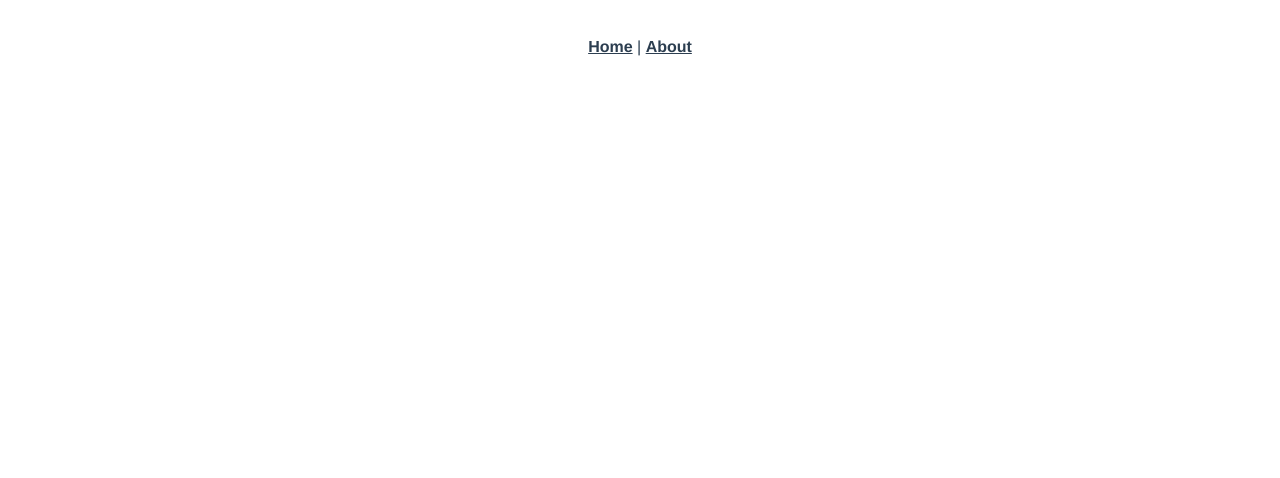
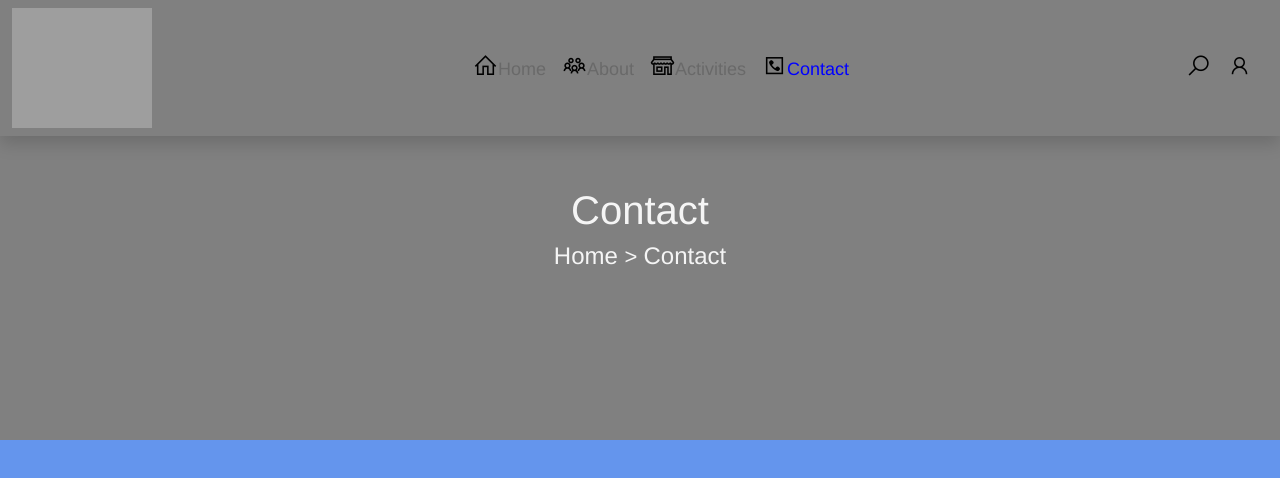
Before and after one commit to C0dingForFun/capstone, a Vue app: page /contact in a window 1280 px wide. Before the commit this address had no page. Shown: the top 478 px of the page. Built offline with nearby package versions, Linux system fonts and the light colour scheme; grey boxes are pictures that could not be loaded.

Commit message:
frontend

```diff
--- a/public/index.html
+++ b/public/index.html
@@ -5,6 +5,8 @@
     <meta http-equiv="X-UA-Compatible" content="IE=edge">
     <meta name="viewport" content="width=device-width,initial-scale=1.0">
     <link rel="icon" href="<%= BASE_URL %>favicon.ico">
+    <link href="https://cdn.jsdelivr.net/npm/bootstrap@5.3.3/dist/css/bootstrap.min.css" rel="stylesheet" integrity="sha384-QWTKZyjpPEjISv5WaRU9OFeRpok6YctnYmDr5pNlyT2bRjXh0JMhjY6hW+ALEwIH" crossorigin="anonymous">
+    <link rel= "stylesheet" href= "https://maxst.icons8.com/vue-static/landings/line-awesome/line-awesome/1.3.0/css/line-awesome.min.css" >
     <title><%= htmlWebpackPlugin.options.title %></title>
   </head>
   <body>
@@ -13,5 +15,6 @@
     </noscript>
     <div id="app"></div>
     <!-- built files will be auto injected -->
+    <script src="https://cdn.jsdelivr.net/npm/bootstrap@5.3.3/dist/js/bootstrap.bundle.min.js" integrity="sha384-YvpcrYf0tY3lHB60NNkmXc5s9fDVZLESaAA55NDzOxhy9GkcIdslK1eN7N6jIeHz" crossorigin="anonymous"></script>
   </body>
 </html>
--- a/src/App.vue
+++ b/src/App.vue
@@ -1,11 +1,16 @@
 <template>
-  <nav>
-    <router-link to="/">Home</router-link> |
-    <router-link to="/about">About</router-link>
-  </nav>
+  <NavBarComp>
+  </NavBarComp>
   <router-view/>
 </template>
-
+<script>
+import NavBarComp from './components/NavBarComp.vue';
+export default{
+  components:{
+    NavBarComp
+  }
+}
+</script>
 <style>
 #app {
   font-family: Avenir, Helvetica, Arial, sans-serif;
@@ -13,6 +18,7 @@
   -moz-osx-font-smoothing: grayscale;
   text-align: center;
   color: #2c3e50;
+  overflow-x: hidden;
 }
 
 nav {
@@ -25,6 +31,6 @@ nav a {
 }
 
 nav a.router-link-exact-active {
-  color: #42b983;
+  color: blue;
 }
 </style>
--- a/src/components/HelloWorld.vue
+++ /dev/null
@@ -1,60 +0,0 @@
-<template>
-  <div class="hello">
-    <h1>{{ msg }}</h1>
-    <p>
-      For a guide and recipes on how to configure / customize this project,<br>
-      check out the
-      <a href="https://cli.vuejs.org" target="_blank" rel="noopener">vue-cli documentation</a>.
-    </p>
-    <h3>Installed CLI Plugins</h3>
-    <ul>
-      <li><a href="https://github.com/vuejs/vue-cli/tree/dev/packages/%40vue/cli-plugin-babel" target="_blank" rel="noopener">babel</a></li>
-      <li><a href="https://github.com/vuejs/vue-cli/tree/dev/packages/%40vue/cli-plugin-pwa" target="_blank" rel="noopener">pwa</a></li>
-      <li><a href="https://github.com/vuejs/vue-cli/tree/dev/packages/%40vue/cli-plugin-router" target="_blank" rel="noopener">router</a></li>
-      <li><a href="https://github.com/vuejs/vue-cli/tree/dev/packages/%40vue/cli-plugin-vuex" target="_blank" rel="noopener">vuex</a></li>
-    </ul>
-    <h3>Essential Links</h3>
-    <ul>
-      <li><a href="https://vuejs.org" target="_blank" rel="noopener">Core Docs</a></li>
-      <li><a href="https://forum.vuejs.org" target="_blank" rel="noopener">Forum</a></li>
-      <li><a href="https://chat.vuejs.org" target="_blank" rel="noopener">Community Chat</a></li>
-      <li><a href="https://twitter.com/vuejs" target="_blank" rel="noopener">Twitter</a></li>
-      <li><a href="https://news.vuejs.org" target="_blank" rel="noopener">News</a></li>
-    </ul>
-    <h3>Ecosystem</h3>
-    <ul>
-      <li><a href="https://router.vuejs.org" target="_blank" rel="noopener">vue-router</a></li>
-      <li><a href="https://vuex.vuejs.org" target="_blank" rel="noopener">vuex</a></li>
-      <li><a href="https://github.com/vuejs/vue-devtools#vue-devtools" target="_blank" rel="noopener">vue-devtools</a></li>
-      <li><a href="https://vue-loader.vuejs.org" target="_blank" rel="noopener">vue-loader</a></li>
-      <li><a href="https://github.com/vuejs/awesome-vue" target="_blank" rel="noopener">awesome-vue</a></li>
-    </ul>
-  </div>
-</template>
-
-<script>
-export default {
-  name: 'HelloWorld',
-  props: {
-    msg: String
-  }
-}
-</script>
-
-<!-- Add "scoped" attribute to limit CSS to this component only -->
-<style scoped>
-h3 {
-  margin: 40px 0 0;
-}
-ul {
-  list-style-type: none;
-  padding: 0;
-}
-li {
-  display: inline-block;
-  margin: 0 10px;
-}
-a {
-  color: #42b983;
-}
-</style>
--- /dev/null
+++ b/src/components/NavBarComp.vue
@@ -0,0 +1,79 @@
+<template>
+    <nav class="navbar navbar-expand-lg fixed-top shadow">
+                <div class="container-fluid" id="nav">
+                    <router-link to="/"><img src="https://c0dingforfun.github.io/node-images/Images/Logo/Logo.png" class="logo" alt="My Logo" loading="lazy"></router-link>
+                    <button class="navbar-toggler mx-3" type="button" data-bs-toggle="offcanvas" data-bs-target="#offcanvasNavbar" aria-controls="offcanvasNavbar" aria-label="Toggle navigation">
+                      <span class="text-white p-2" style="font-size:30px;">&#9776;</span>
+                    </button>
+                    <div class="offcanvas offcanvas-end" tabindex="-1" id="offcanvasNavbar" aria-labelledby="offcanvasNavbarLabel" style="width:50%;background-color: rgb(200,220,280,0.8);">
+                      <div class="offcanvas-header">
+                        <h1>MENU</h1>
+                        <button type="button" class="btn-close bg-white pt-2" data-bs-dismiss="offcanvas" aria-label="Close" ></button>
+                      </div>
+                      <div class="offcanvas-body text-center">
+                        <ul class="navbar-nav justify-content-end flex-grow-1 pe-3 p-3 f-3">
+                          <li class="nav-item">
+                            <router-link class="nav-link" aria-current="page" to="/"><i class="las la-home"></i>Home</router-link>
+                          </li>
+                          <li class="nav-item">
+                            <router-link class="nav-link" to="/about" aria-current="page"><i class="las la-users"></i>About</router-link>
+                          </li>
+                          <li class="nav-item">
+                            <router-link class="nav-link" to="/activities" aria-current="page"><i class="las la-store-alt"></i>Activities</router-link>
+                          </li>
+                          <li class="nav-item">
+                            <router-link class="nav-link" to="/contact" aria-current="page"><i class="las la-phone-square"></i>Contact</router-link>
+                          </li>
+                        </ul>
+                        <ul class="navbar-nav justify-content-end flex-grow-1 p-3 f-3 px-2">
+                          <li class="nav-item">
+                            <router-link class="nav-link" aria-current="page" to="/search"><i class="las la-search"></i></router-link>
+                          </li>
+                          <li class="nav-item">
+                            <router-link class="nav-link" to="/users" aria-current="page"><i class="las la-user"></i></router-link>
+                          </li>
+                        </ul>
+                      </div>
+                    </div>
+                  </div>
+              </nav>
+</template>
+<script>
+export default {
+
+}
+</script>
+<style scoped>
+    nav {
+      /* background: rgb(236, 233, 233); */
+      background-color: transparent;
+    }
+    nav a {
+        font-weight: bold;
+        font-size:18px;
+        color:#696969;
+        text-decoration: none;
+        font-weight: 200;
+        transition: 1s;
+    }
+    nav a:hover{
+        color:#1479EA;
+        text-shadow:4px 4px #67acd1;
+    }
+    #nav .logo{
+      width:140px;
+      height:120px;
+    }
+    nav img{
+      width:50px;
+      height:50px;
+    }
+    nav i{
+      font-size: 25px;
+      color:black;
+    }
+    h1{
+      color:#1479EA;
+    }
+
+</style>
--- a/src/router/index.js
+++ b/src/router/index.js
@@ -1,11 +1,23 @@
 import { createRouter, createWebHistory } from 'vue-router'
-import HomeView from '../views/HomeView.vue'
+import HomeView from '../views/HomeView.vue';
+import ContactView from '@/views/ContactView.vue';
+import ActivitiesView from '@/views/ActivitiesView.vue';
 
 const routes = [
   {
     path: '/',
     name: 'home',
     component: HomeView
+  },
+  {
+    path: '/activities',
+    name: 'activities',
+    component: ActivitiesView
+  },
+  {
+    path: '/contact',
+    name: 'contact',
+    component: ContactView
   },
   {
     path: '/about',
--- /dev/null
+++ b/src/views/ActivitiesView.vue
@@ -0,0 +1,13 @@
+<template lang="">
+    <div>
+        This is the activities page.
+    </div>
+</template>
+<script>
+export default {
+
+}
+</script>
+<style lang="">
+
+</style>
--- /dev/null
+++ b/src/views/ContactView.vue
@@ -0,0 +1,41 @@
+<template>
+    <div class="banner">
+        <div class="bannertxt">
+            <h1>Contact</h1>
+            <h4>Home  <span> > </span> Contact</h4>
+
+        </div>
+    </div>
+    <div class="contact">
+
+    </div>
+</template>
+<script>
+export default {
+
+}
+</script>
+<style scoped>
+    .banner{
+        display:flex;
+        justify-content: center;
+        align-items: center;
+        width:100vw;
+        height:55vh;
+        background-color: gray;
+        color:whitesmoke;
+    }
+    .bannertxt{
+        position: relative;
+        padding-top: 3vh;
+    }
+    span{
+        font-size:22px;
+    }
+    .contact{
+        position: relative;
+        background-color:cornflowerblue;
+        width: 100vw;
+        height:80vh;
+    }
+</style>
--- a/src/views/HomeView.vue
+++ b/src/views/HomeView.vue
@@ -1,18 +1,78 @@
 <template>
   <div class="home">
-    <img alt="Vue logo" src="../assets/logo.png">
-    <HelloWorld msg="Welcome to Your Vue.js App"/>
+	<div class="bannertxt">
+		<h3>Your Getaway to</h3>
+		<h1>Comfort & Relaxation</h1>
+	</div>
   </div>
 </template>
 
 <script>
-// @ is an alias to /src
-import HelloWorld from '@/components/HelloWorld.vue'
 
 export default {
-  name: 'HomeView',
-  components: {
-    HelloWorld
-  }
 }
 </script>
+<style scoped>
+  .home{
+	display:flex;
+	justify-content: center;
+	align-items: center;
+	position:absolute;
+	width:100vw;
+	height:80vh;
+	background-color: gray;
+
+	z-index:0;
+	background-attachment: fixed;
+	background-position: center;
+	background-repeat: no-repeat;
+	background-size: cover;
+
+	/*animation for background-images*/
+  	background-image: url("https://c0dingforfun.github.io/node-images/Images/Footer/background.jpg");
+	animation-name:slideshow;
+	animation-duration:5s;
+	animation-timing-function:ease-in-out;
+	animation-iteration-count:infinite;
+}
+
+/*slideshow*/
+@keyframes slideshow{
+	0%{
+		background-image: url("https://c0dingforfun.github.io/node-images/Images/Footer/background.jpg");
+    	height:80vh;
+	}
+
+	25%{
+		background-image: url("https://c0dingforfun.github.io/node-images/Images/Home/Carousel/One/one.jpg");
+    	height:80vh;
+	}
+
+	50%{
+		background-image: url("https://c0dingforfun.github.io/node-images/Images/Home/Carousel/Two/Two.jpg");
+    	height:80vh;
+	}
+
+	75%{
+		background-image: url("https://c0dingforfun.github.io/node-images/Images/Home/Carousel/Two/Two.jpg");
+    	height:80vh;
+	}
+
+	100%{
+		background-image: url("https://c0dingforfun.github.io/node-images/Images/Home/Carousel/Five/five.jpg");
+    	height:80vh;
+	}
+}
+
+.bannertxt{
+	position: relative;
+}
+
+.bannertxt h3{
+	font-size:3vw;
+}
+
+.bannertxt h1{
+	font-size: 8vw;
+}
+</style>
```
Also changed, not shown: src/views/SearchView.vue (added, +13 -0 lines).
